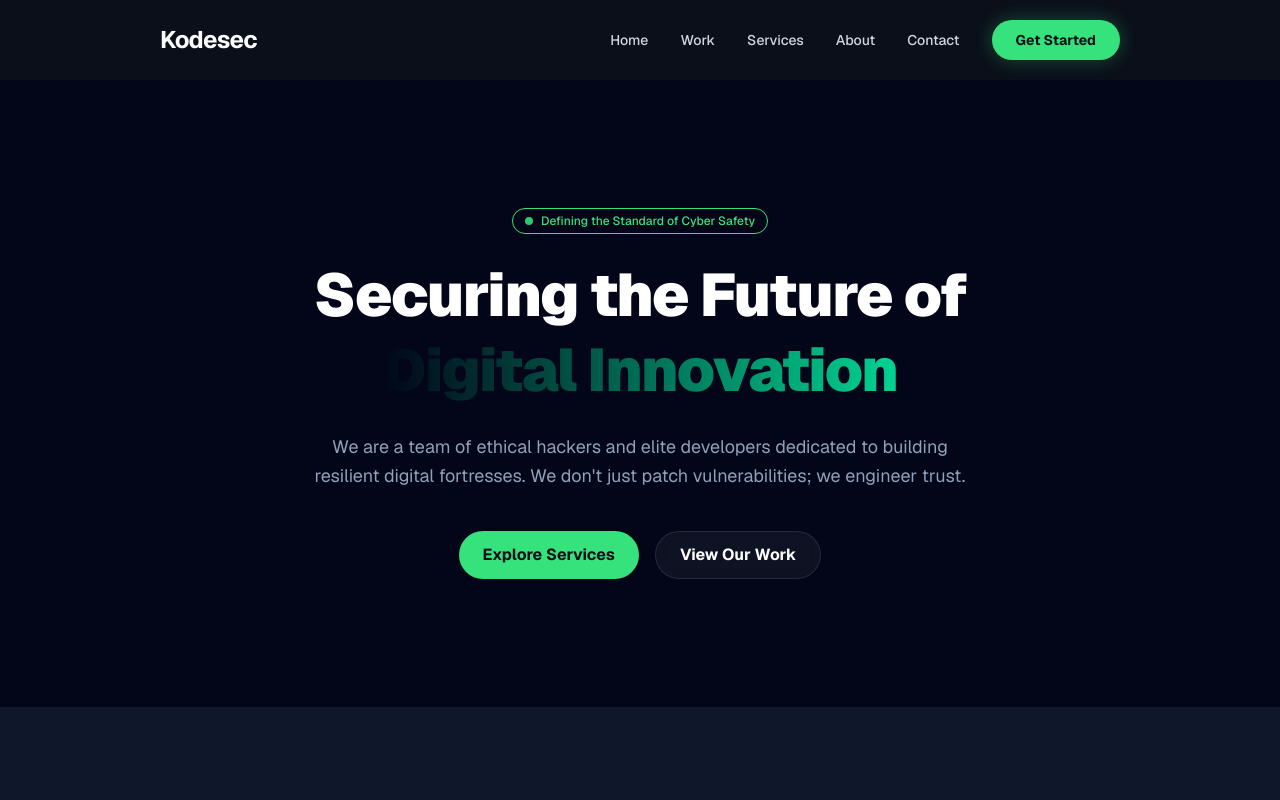
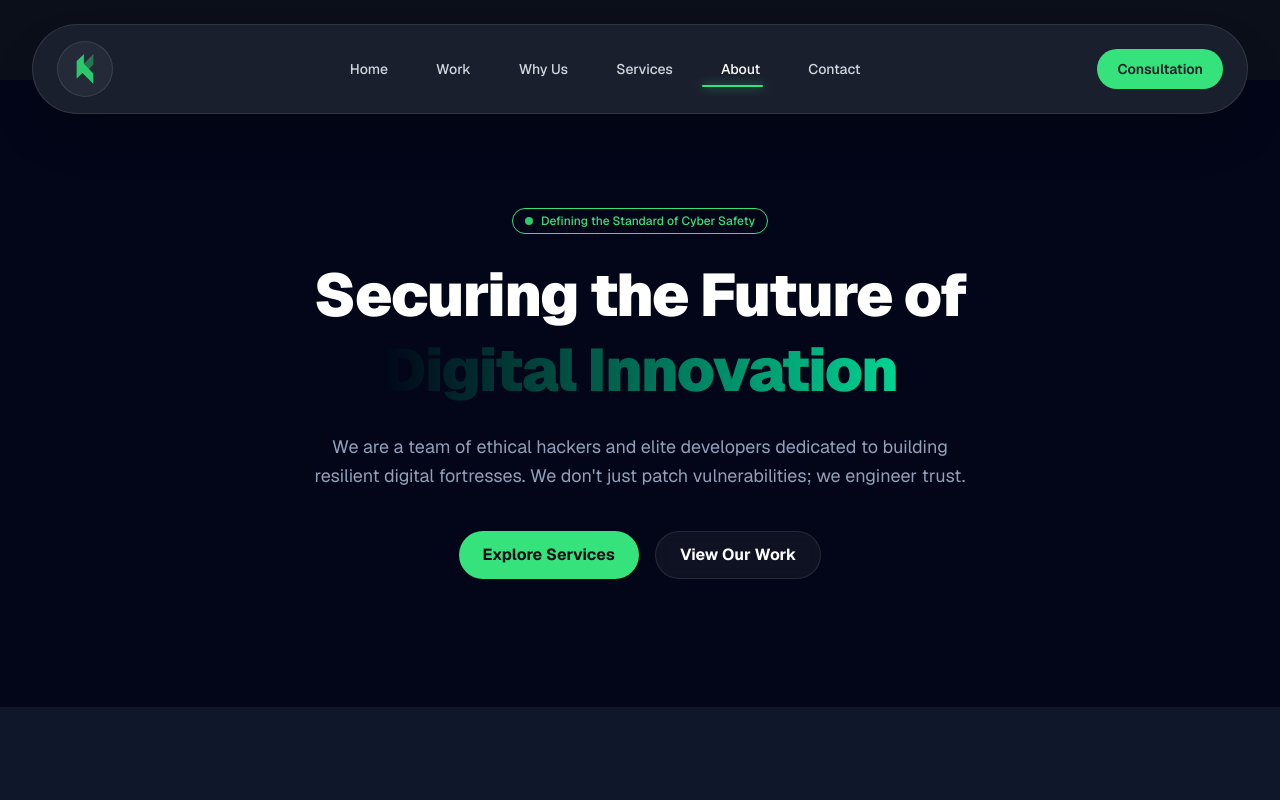
Before and after one commit to kodesec-solutions/kodesec, a Next.js app: page /about in a window 1280 px wide. Shown: the top 800 px of the page. Built offline with nearby package versions, Linux system fonts and the light colour scheme.

Commit message:
Updated Navbar

```diff
--- a/app/components/Header.tsx
+++ b/app/components/Header.tsx
@@ -1,10 +1,26 @@
 "use client";
-import React, { useState, useEffect } from "react";
+import React, { useState, useEffect, useRef } from "react";
 import Link from "next/link";
+import Image from "next/image";
+import { usePathname } from "next/navigation";
+import { gsap } from "gsap";
+import Logo from "@/public/assets/Logo.png";
 
 export default function Header() {
   const [isScrolled, setIsScrolled] = useState(false);
   const [isMobileMenuOpen, setIsMobileMenuOpen] = useState(false);
+  const pathname = usePathname();
+  const indicatorRef = useRef<HTMLDivElement>(null);
+  const navLinksRef = useRef<{ [key: string]: HTMLAnchorElement | null }>({});
+
+  const navItems = [
+    { href: "/", label: "Home" },
+    { href: "/work", label: "Work" },
+    { href: "/why-us", label: "Why Us" },
+    { href: "/services", label: "Services" },
+    { href: "/about", label: "About" },
+    { href: "/contact", label: "Contact" },
+  ];
 
   useEffect(() => {
     const handleScroll = () => {
@@ -15,60 +31,71 @@ export default function Header() {
     return () => window.removeEventListener("scroll", handleScroll);
   }, []);
 
+  useEffect(() => {
+    const activeLink = navLinksRef.current[pathname];
+    if (activeLink && indicatorRef.current) {
+      gsap.to(indicatorRef.current, {
+        left: activeLink.offsetLeft,
+        width: activeLink.offsetWidth,
+        duration: 0.3,
+        ease: "power3.out",
+      });
+    }
+  }, [pathname]);
+
   return (
-    <header
-      className={`fixed top-0 left-0 right-0 z-50 transition-all duration-300 ${
-        isScrolled ? "bg-[#0B0F1A]/95 backdrop-blur-md" : "bg-transparent"
+    <header className="fixed top-6 left-0 right-0 z-50 px-4 md:px-8">
+      <nav className="max-w-7xl mx-auto">
+        <div
+          className={`flex items-center justify-between px-6 py-4 rounded-full bg-[#1a1f2e] border border-white/10 shadow-2xl transition-all duration-300 ${
+            isScrolled ? "shadow-[0_8px_32px_rgba(0,0,0,0.4)]" : ""
           }`}
         >
-      <nav className="px-6 md:px-20 lg:px-40">
-        <div className="flex items-center justify-between h-20">
           {/* Logo */}
-          <Link href="/" className="flex items-center gap-2 group">
-            <span className="text-white font-bold text-2xl tracking-tight">
-              Kodesec
-            </span>
+          <Link
+            href="/"
+            className="flex items-center justify-center w-14 h-14 rounded-full bg-white/5 hover:bg-white/10 transition-all border border-white/10"
+          >
+            <Image
+              src={Logo}
+              alt="Kodesec Logo"
+              className="w-8 h-8 object-contain"
+            />
           </Link>
 
           {/* Desktop Navigation */}
-          <div className="hidden lg:flex items-center gap-8">
+          <div className="hidden lg:flex items-center gap-6 relative">
+            {/* Sliding Indicator - Bottom Glow Line */}
+            <div
+              ref={indicatorRef}
+              className="absolute bottom-0 h-0.5 bg-primary rounded-full transition-all shadow-[0_0_10px_rgba(54,226,123,0.8)]"
+              style={{ left: 0, width: 0 }}
+            />
+            {navItems.map((item) => (
               <Link
-              href="/"
-              className="text-gray-300 hover:text-primary transition-colors text-sm font-medium"
+                key={item.href}
+                href={item.href}
+                ref={(el) => {
+                  navLinksRef.current[item.href] = el;
+                }}
+                className={`relative z-10 px-3 py-2 transition-colors text-sm font-medium ${
+                  pathname === item.href
+                    ? "text-white"
+                    : "text-gray-300 hover:text-white"
+                }`}
               >
-              Home
+                {item.label}
               </Link>
-            <Link
-              href="/work"
-              className="text-gray-300 hover:text-primary transition-colors text-sm font-medium"
-            >
-              Work
-            </Link>
-            <Link
-              href="/services"
-              className="text-gray-300 hover:text-primary transition-colors text-sm font-medium"
-            >
-              Services
-            </Link>
-            <Link
-              href="/about"
-              className="text-gray-300 hover:text-primary transition-colors text-sm font-medium"
-            >
-              About
-            </Link>
+            ))}
+          </div>
+
+          {/* Contact Button */}
           <Link
             href="/contact"
-              className="text-gray-300 hover:text-primary transition-colors text-sm font-medium"
+            className="hidden lg:flex items-center px-5 py-2.5 bg-primary text-[#1a1f2e] rounded-full text-sm font-semibold hover:bg-primary hover:text-[#0B0F1A] transition-all"
           >
-              Contact
+            Consultation
           </Link>
-            <Link
-              href="/contact"
-              className="px-6 py-2.5 bg-primary hover:bg-primary-hover rounded-full text-[#0B0F1A] text-sm font-bold transition-all hover:scale-105 shadow-[0_0_20px_rgba(54,226,123,0.3)]"
-            >
-              Get Started
-            </Link>
-          </div>
 
           {/* Mobile Menu Button */}
           <div className="lg:hidden flex items-center">
@@ -105,42 +132,28 @@ export default function Header() {
 
       {/* Mobile Menu */}
       {isMobileMenuOpen && (
-        <div className="lg:hidden fixed inset-0 top-20 bg-[#0B0F1A]/98 backdrop-blur-md z-40">
-          <div className="flex flex-col items-center gap-6 pt-8 px-6">
+        <div className="lg:hidden mt-4 mx-4">
+          <div className="flex flex-col gap-2 p-6 rounded-3xl bg-[#1a1f2e] border border-white/10 shadow-2xl">
+            {navItems.map((item) => (
               <Link
-              href="/"
+                key={item.href}
+                href={item.href}
                 onClick={() => setIsMobileMenuOpen(false)}
-              className="text-gray-300 hover:text-primary transition-colors text-lg font-medium"
+                className={`text-base font-medium py-2 transition-colors ${
+                  pathname === item.href
+                    ? "text-primary font-bold"
+                    : "text-gray-300 hover:text-white"
+                }`}
               >
-              Home
+                {item.label}
               </Link>
-            <Link
-              href="/work"
-              onClick={() => setIsMobileMenuOpen(false)}
-              className="text-gray-300 hover:text-primary transition-colors text-lg font-medium"
-            >
-              Work
-            </Link>
-            <Link
-              href="/services"
-              onClick={() => setIsMobileMenuOpen(false)}
-              className="text-gray-300 hover:text-primary transition-colors text-lg font-medium"
-            >
-              Services
-            </Link>
+            ))}
             <Link
               href="/contact"
               onClick={() => setIsMobileMenuOpen(false)}
-              className="text-gray-300 hover:text-primary transition-colors text-lg font-medium"
+              className="mt-2 px-5 py-2.5 bg-primary text-[#0B0F1A] rounded-full text-sm font-semibold text-center hover:bg-primary-hover transition-all"
             >
-              Contact
-            </Link>
-            <Link
-              href="/contact"
-              onClick={() => setIsMobileMenuOpen(false)}
-              className="px-8 py-3 bg-primary hover:bg-primary-hover rounded-full text-[#0B0F1A] font-bold transition-all shadow-[0_0_20px_rgba(54,226,123,0.3)]"
-            >
-              Get Started
+              contact@kodesec.com
             </Link>
           </div>
         </div>
```
Also changed, not shown: public/assets/Logo.png (added), 1 other file (tests, documents, lock files or other folders). Lines whose indentation alone changed are shown as unchanged.
